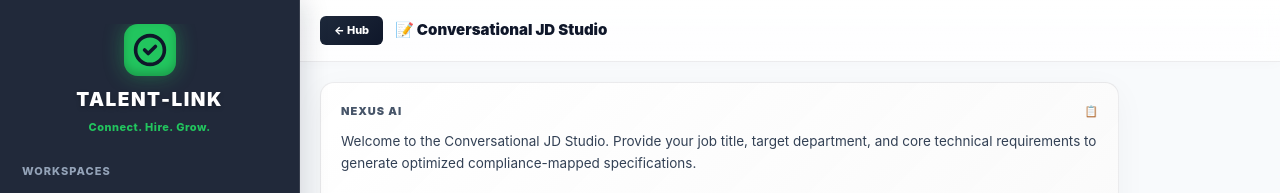
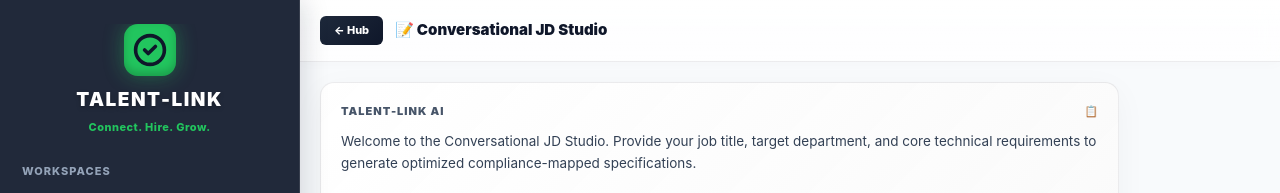
Before and after one commit to venkatasaiarun-cmd/talent-link-ai, a Next.js app: page / in a window 1280 px wide. Both pictures are taken after a click on the button "📝 Conversational JD AI". Shown: the top 193 px of the page. Built offline with nearby package versions, Linux system fonts and the light colour scheme.

Commit message:
feat: Talentlink ai

```diff
--- a/app/page.tsx
+++ b/app/page.tsx
@@ -608,7 +608,7 @@
                   }}>
                     <div style={{ display: 'flex', justifyContent: 'space-between', alignItems: 'center', marginBottom: '12px', gap: '20px' }}>
                       <div style={{ fontSize: '11px', textTransform: 'uppercase', letterSpacing: '1px', color: m.role === 'user' ? '#16a34a' : '#475569', fontWeight: '900' }}>
-                        {m.role === 'user' ? 'Operator Query' : 'Nexus AI'}
+                        {m.role === 'user' ? 'Operator Query' : 'Talent-Link AI'}
                       </div>
                       <button onClick={() => copyToClipboard(m.content, `top-${i}`)} style={{ background: 'transparent', border: 'none', color: '#64748b', fontSize: '11px', cursor: 'pointer', fontWeight: '800' }}>
                         {copiedId === `top-${i}` ? '✓' : '📋'}
```
